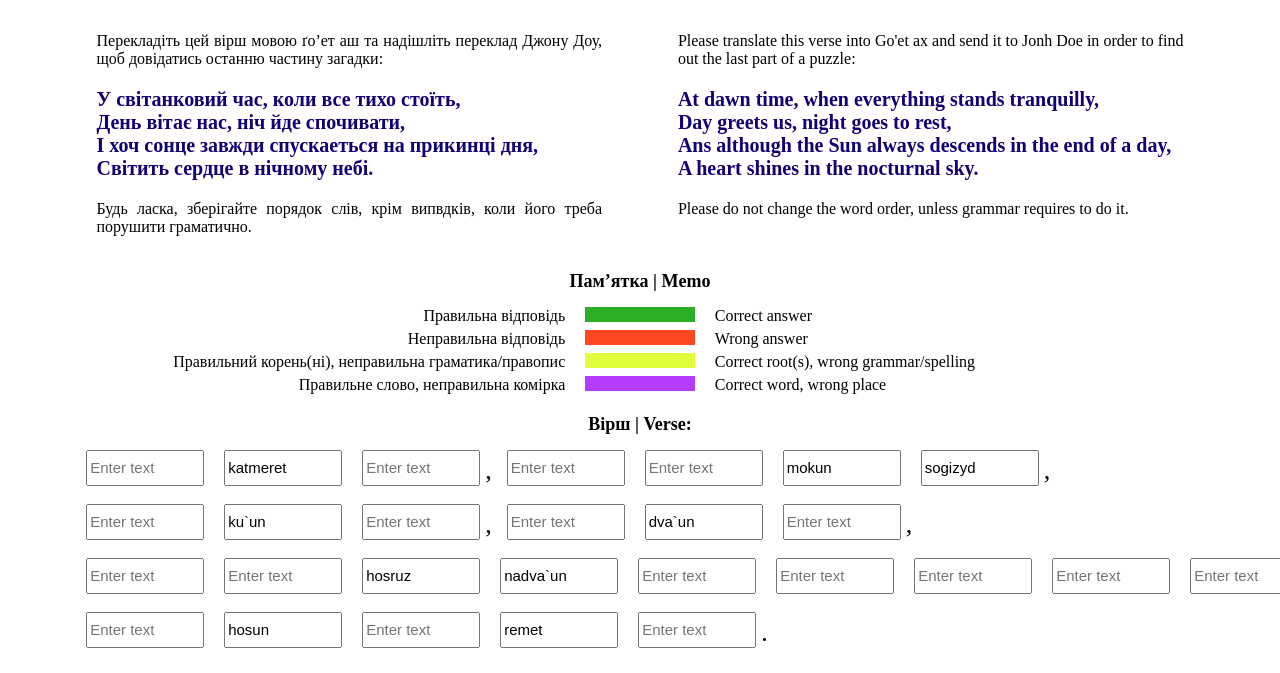
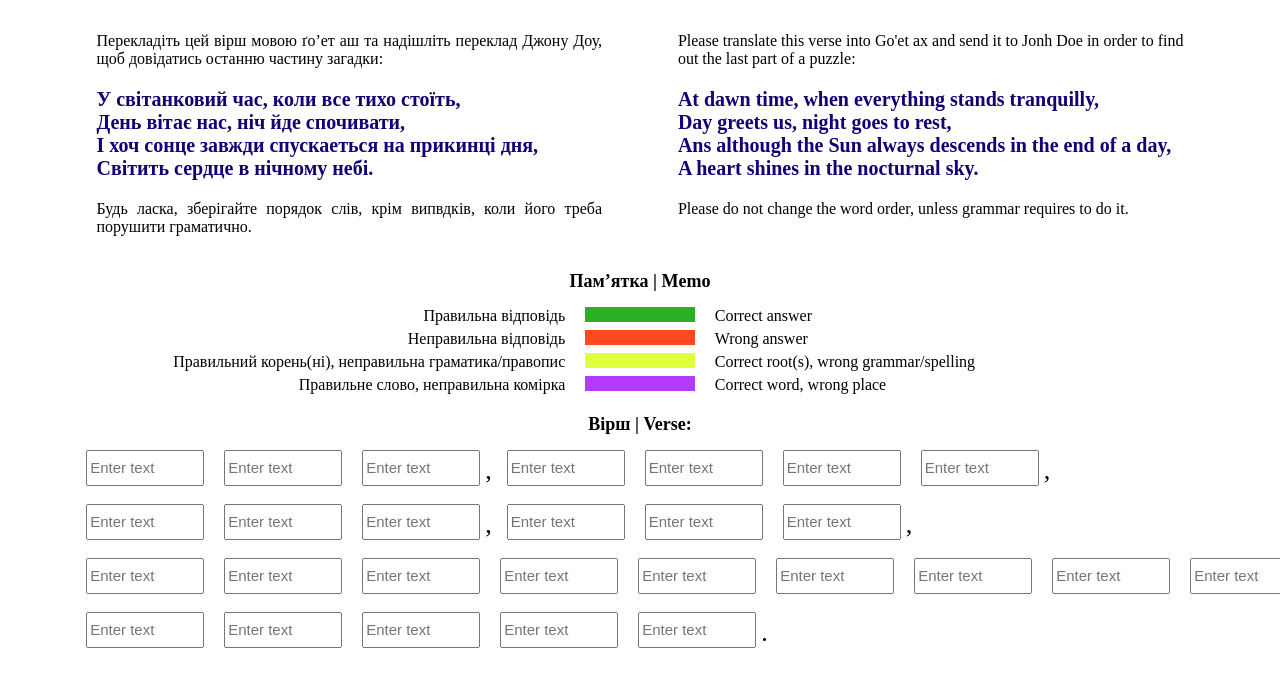
Before and after one commit to aKel513/finalStageMax, a plain HTML site: page index.html in a window 1280 px wide. Shown: the part 108-781 px from the top of the page. Drawn offline with nearby package versions, Linux system fonts and the light colour scheme.

Commit message:
Update index.html

```diff
--- a/index.html
+++ b/index.html
@@ -74,23 +74,23 @@
           <h5>Вірш | Verse:</h5>
             <div class = "rows">
                 <div class="elem"><input type="text" id="word1" name="word1" placeholder="Enter text"></div>
-                <div class="elem"><input type="text" id="word2" name="word2" value="katmeret"></div>
+                <div class="elem"><input type="text" id="word2" name="word2" placeholder="Enter text"></div>
                 <div class="elem"><input type="text" id="word3" name="word3" placeholder="Enter text"></div>
                 <div class="elem symbol">,</div>
                 <div class="elem"><input type="text" id="word4" name="word4" placeholder="Enter text"></div>
                 <div class="elem"><input type="text" id="word5" name="word5" placeholder="Enter text"></div>
-                <div class="elem"><input type="text" id="word6" name="word6" value="mokun"></div>
-                <div class="elem"><input type="text" id="word7" name="word7" value="sogizyd"></div>
+                <div class="elem"><input type="text" id="word6" name="word6" placeholder="Enter text"></div>
+                <div class="elem"><input type="text" id="word7" name="word7" placeholder="Enter text"></div>
                 <div class="elem symbol">,</div>
             </div>
             <br>
             <div class = "rows">
               <div class="elem"><input type="text" id="word8" name="word8" placeholder="Enter text"></div>
-              <div class="elem"><input type="text" id="word9" name="word9" value="ku`un"></div>
+              <div class="elem"><input type="text" id="word9" name="word9" placeholder="Enter text"></div>
               <div class="elem"><input type="text" id="word10" name="word10" placeholder="Enter text"></div>
               <div class="elem symbol">,</div>
               <div class="elem"><input type="text" id="word11" name="word11" placeholder="Enter text"></div>
-              <div class="elem"><input type="text" id="word12" name="word12" value="dva`un"></div>
+              <div class="elem"><input type="text" id="word12" name="word12" placeholder="Enter text"></div>
               <div class="elem"><input type="text" id="word13" name="word13" placeholder="Enter text"></div>
               <div class="elem symbol">,</div>
             </div>
@@ -98,8 +98,8 @@
             <div class = "rows">
               <div class="elem"><input type="text" id="word14" name="word14" placeholder="Enter text"></div>
               <div class="elem"><input type="text" id="word15" name="word15" placeholder="Enter text"></div>
-              <div class="elem"><input type="text" id="word16" name="word16" value="hosruz"></div>
-              <div class="elem"><input type="text" id="word17" name="word17" value="nadva`un"></div>
+              <div class="elem"><input type="text" id="word16" name="word16" placeholder="Enter text"></div>
+              <div class="elem"><input type="text" id="word17" name="word17" placeholder="Enter text"></div>
               <div class="elem"><input type="text" id="word18" name="word18" placeholder="Enter text"></div>
               <div class="elem"><input type="text" id="word19" name="word19" placeholder="Enter text"></div>
               <div class="elem"><input type="text" id="word20" name="word20" placeholder="Enter text"></div>
@@ -110,9 +110,9 @@
             <br>
             <div class = "rows">
               <div class="elem"><input type="text" id="word23" name="word23" placeholder="Enter text"></div>
-              <div class="elem"><input type="text" id="word24" name="word24" value="hosun"></div>
+              <div class="elem"><input type="text" id="word24" name="word24" placeholder="Enter text"></div>
               <div class="elem"><input type="text" id="word25" name="word25" placeholder="Enter text"></div>
-              <div class="elem"><input type="text" id="word26" name="word26" value="remet"></div>
+              <div class="elem"><input type="text" id="word26" name="word26" placeholder="Enter text"></div>
               <div class="elem"><input type="text" id="word27" name="word27" placeholder="Enter text"></div>
               <div class="elem symbol">.</div>
             </div>
@@ -124,6 +124,9 @@
          </section>
 
          <section class="gradBlock" style="display: none;">
+          <article>
+            <p>вітаю, все правильно напиши на таку-то пошту таке-то слово</p>
+          </article>
          </section>
 
     </main>
```
